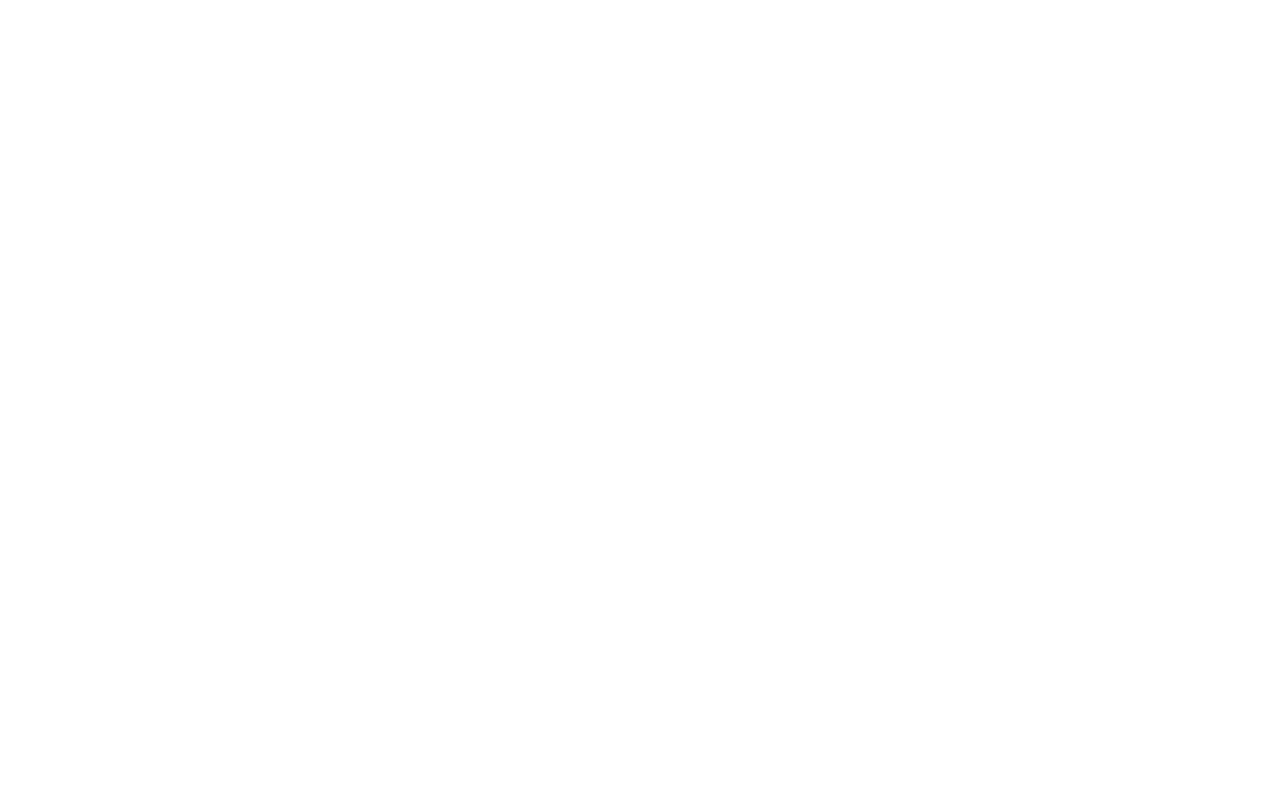
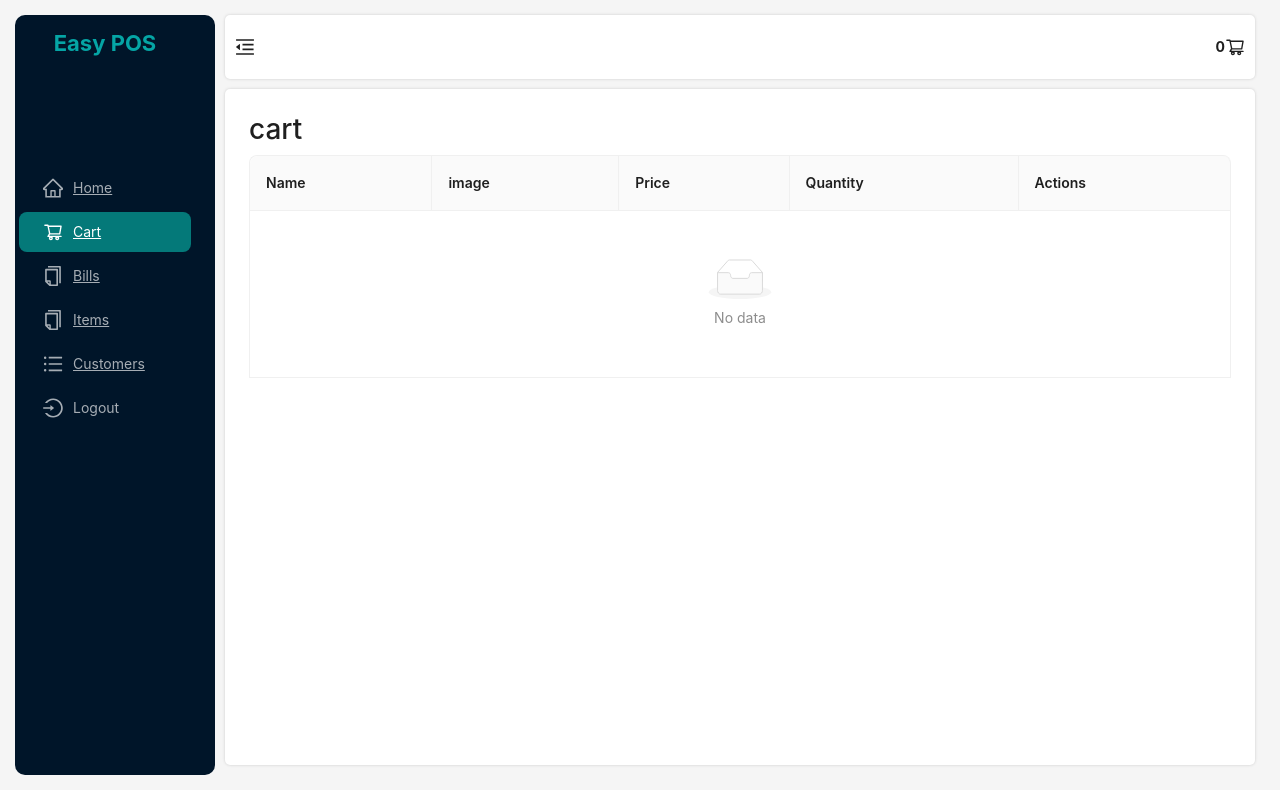
Before and after one commit to kistamet/EsayFood-deploy, a React (Create React App) app in the folder client/: page /cart in a window 1280 px wide. Before the commit this address had no page. Built offline with nearby package versions, Linux system fonts and the light colour scheme.

Commit message:
add CartPage

```diff
--- a/client/src/App.js
+++ b/client/src/App.js
@@ -3,6 +3,7 @@
 import { BrowserRouter, Routes, Route } from 'react-router-dom'
 import Homepage from './pages/Homepage';
 import Items from './pages/Items';
+import CartPage from './pages/CartPage';
 
 function App() {
   return (
@@ -12,7 +13,7 @@
 
           <Route path='/home' element={<Homepage />} />
           <Route path='/items' element={<Items />} />
-
+          <Route path='/cart' element={<CartPage />} />
         </Routes>
       </BrowserRouter>
 
--- a/client/src/components/DefaultLayout.js
+++ b/client/src/components/DefaultLayout.js
@@ -11,12 +11,13 @@
 
 } from "@ant-design/icons";
 import '../resourses/layout.css'
-import { Link } from "react-router-dom";
+import { Link , useNavigate} from "react-router-dom";
 import { useSelector } from "react-redux";
 
 const { Header, Sider, Content } = Layout;
 
 const DefaultLayout = (props) => {
+    const navigate = useNavigate()
     const [collapsed, setCollapsed] = useState(false);
     const { cartItems } = useSelector(state => state.rootReducer);
     const toggle = () => {
@@ -63,7 +64,7 @@
                         className: 'trigger',
                         onClick: toggle,
                     })}
-                    <div className="cart-count d-flex align-items-center">
+                    <div className="cart-count d-flex align-items-center" onClick={()=>navigate('/cart')}>
                         <b><p className="mt-3 mr-2">{cartItems.length}</p></b>
                         <ShoppingCartOutlined />
                     </div>
--- /dev/null
+++ b/client/src/pages/CartPage.js
@@ -0,0 +1,40 @@
+import React from "react";
+import { useSelector } from "react-redux";
+import DefaultLayout from "../components/DefaultLayout";
+import { Table } from "antd";
+import { DeleteOutlined } from '@ant-design/icons'
+
+function CartPage() {
+    const {cartItems} = useSelector(state=>state.rootReducer)
+    const columns = [
+        {
+            title : 'Name' ,
+            dataIndex : 'name'
+
+        },
+        {
+            title : 'image',
+            dataIndex : 'image',
+            render : (image , record)=> <img src = {image} alt="" height='60' width='60'/>
+        },
+        {
+            title : 'Price',
+            dataIndex : 'price'
+        },
+        {
+            title : 'Quantity'
+        },
+        {
+            title :'Actions' ,
+            dataIndex : '_id',
+            render:(id , record)=> <DeleteOutlined />
+        }
+    ]
+    return (
+        <DefaultLayout>
+            <h3>cart</h3>
+            <Table columns={columns} dataSource={cartItems} bordered />
+        </DefaultLayout>
+    )
+}
+export default CartPage
--- a/client/src/resourses/layout.css
+++ b/client/src/resourses/layout.css
@@ -70,3 +70,7 @@
     border-top-right-radius: 8px;
     border-bottom-right-radius: 8px;
   }
+
+  .cart-count{
+    cursor: pointer ;
+  }
```
